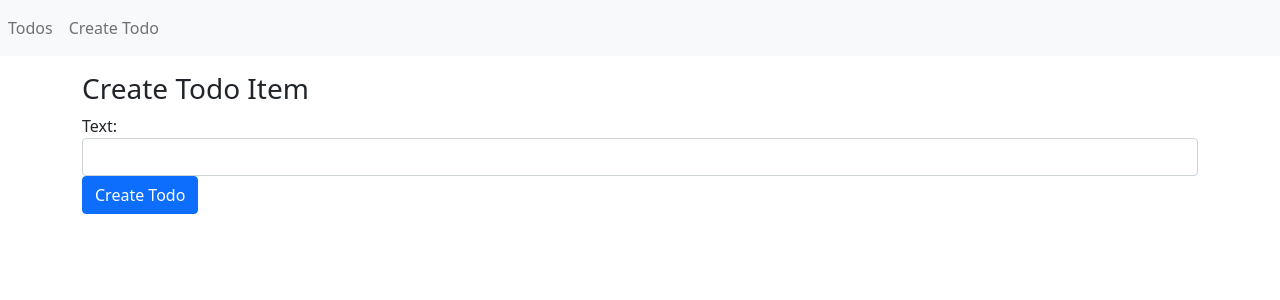
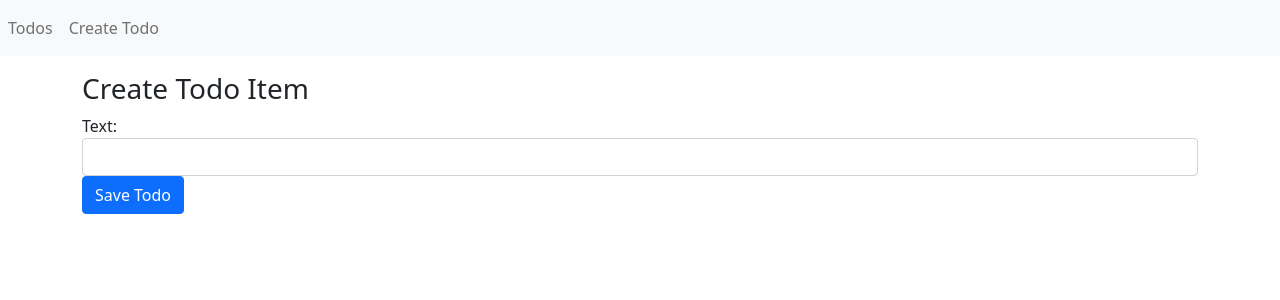
Before and after one commit to JallenC/CRUD_MERN, a React (Create React App) app: page /create in a window 1280 px wide. Shown: the top 300 px of the page. Built offline with nearby package versions, Linux system fonts and the light colour scheme.

Commit message:
backend-file

```diff
--- a/src/TodoForm.js
+++ b/src/TodoForm.js
@@ -20,7 +20,7 @@ export const TodoForm = ({ todo, onSubmit }) => {
                 </div>
                 <div className="form-group">
                     <button type="submit" className="btn btn-primary">
-                        Create Todo
+                        Save Todo
                     </button>
                 </div>
             </form>
```
Also changed, not shown: 2 other files (tests, documents, lock files or other folders).
